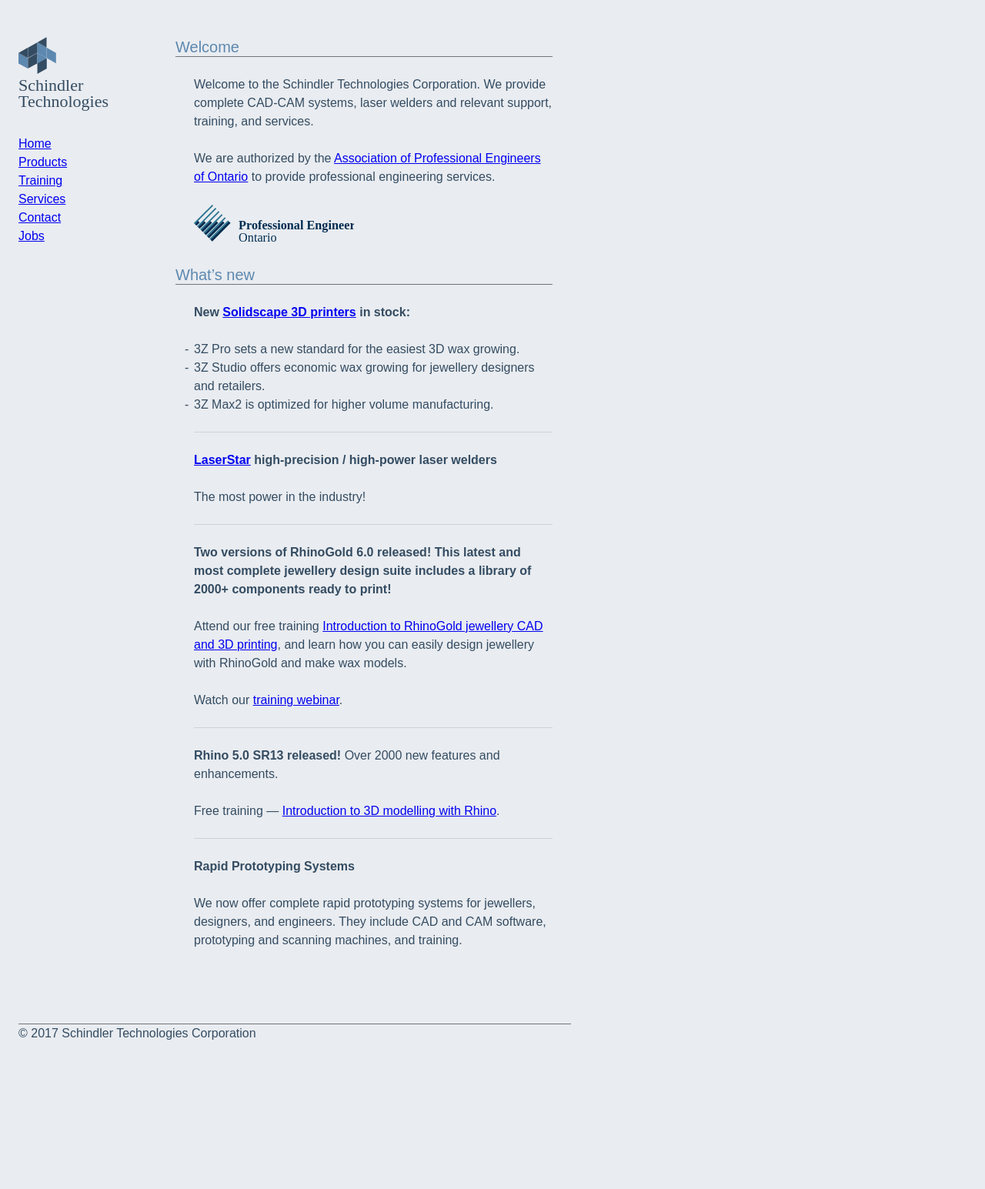
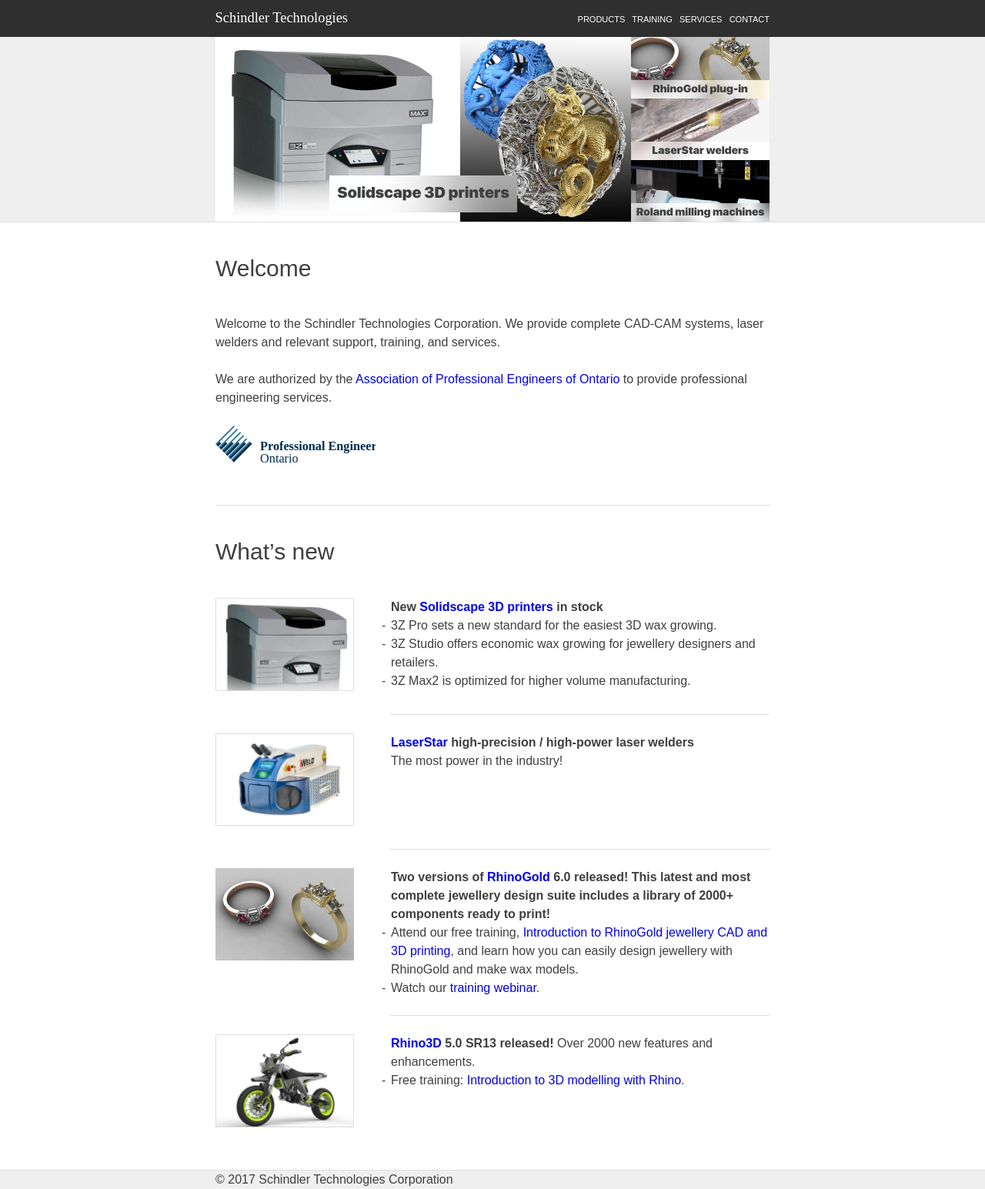
Before and after one commit to RadicleStudios/STCWebsite, a Jekyll site: the page built from index.md, in a window 1280 px wide. Shown: the whole page at 77% size. Built offline with Jekyll 4.4.1, drawn with Linux system fonts in a browser that asks for light colours; our own code applies the rules of GitHub Pages for plain Markdown files; before the commit the page ends 1379 px from its top, so only the background shows below that.

Commit message:
WIP commit

```diff
--- a/_includes/footer.html
+++ b/_includes/footer.html
@@ -1,5 +1,7 @@
-<footer>
-  <p without-vertical-margins>&copy; 2017 Schindler Technologies Corporation</p>
-  <nav>
-  </nav>
+<footer with-top-border>
+  <div class="content-container">
+    <p without-vertical-margins>&copy; 2017 Schindler Technologies Corporation</p>
+    <nav>
+    </nav>
+  </div>
 </footer>
--- a/_layouts/default.html
+++ b/_layouts/default.html
@@ -11,24 +11,46 @@
     <link rel="stylesheet" type="text/css" href="/default.css">
   </head>
   <body>
-    <nav>
-      <h1 without-vertical-margins like-paragraph-text>
-        <a href="/" without-underline>
-          <img src="/assets/stacked-logo.svg" style="height: 96px;">
-        </a>
-      </h1>
-      <p>
-        <a href="/">Home</a><br>
-        <a href="/products/index.html">Products</a><br>
-        <a href="/training/index.html">Training</a><br>
-        <a href="/services/index.html">Services</a><br>
-        <a href="/contact.html">Contact</a><br>
-        <a href="/jobs.html">Jobs</a>
-      </p>
-    </nav>
-    <main>
+    <header style="line-height: 48px;">
+      <div class="content-container">
+        <a href="/"><img src="/assets/logo-white.svg" style="height: 20px; vertical-align: middle; position: relative; top: -1px;"></a>
+        <nav style="float: right; font-size: 11px; position: relative; top: 1px;">
+          <a style="color: white;" href="/products.html">PRODUCTS</a> &nbsp;
+          <a style="color: white;" href="/training.html">TRAINING</a> &nbsp;
+          <a style="color: white;" href="/services.html">SERVICES</a> &nbsp;
+          <a style="color: white;" href="/contact.html">CONTACT</a>
+        </nav>
+      </div>
+    </header>
+    <section without-vertical-padding with-bottom-border>
+      <div class="content-container">
+        <div style="display: table; height: 240px; width: 100%;">
+          <div class="carousel-main" style="display: table-cell; width: 75%; background-color: #BFBFBF; background: top left / 540px url(/assets/carousel-solidscape.png)">
+            &nbsp;
+          </div>
+          <div class="carousel-upcoming" style="display: table-cell; height: 100%; width: 25%; background-color: #7F7F7F">
+            <table style="height: 100%; width: 100%;">
+              <tr>
+                <td style="background: top left / 180px url(/assets/carousel-rhinogold-mini.png)"></td>
+              </tr>
+              <tr>
+                <td style="background: top left / 180px url(/assets/carousel-laserstar-mini.png)"></td>
+              </tr>
+              <tr>
+                <td style="background: top left / 180px url(/assets/carousel-roland-mini.png)"></td>
+              </tr>
+            </table>
+          </div>
+        </div>
+      </div>
+    </section>
+
+    <main with-white-background>
+      <div class="content-container">
       {{ content }}
+      </div>
     </main>
+
     {% include footer.html %}
   </body>
 </html>
--- a/default.css
+++ b/default.css
@@ -1,37 +1,33 @@
 /* Layout */
 
-body { max-width: 718px; min-width: 296px; margin: 24px; }
-body > nav { float: left; width: 120px; margin-top: 24px; }
-body > main { max-width: 540px; padding: 1px 0 48px 48px; margin: 0 24px 24px 180px; }
-
-body > footer { border-top: 1px solid transparent; }
+* { box-sizing: border-box; }
 blockquote { padding-left: 23px; border-left: 1px solid transparent; }
-hr { border: 0; border-bottom: 1px solid transparent; height: 0; margin: -1px 0 0 0; }
+.content-container { max-width: 720px; margin: 0 auto; }
+section, main { padding-top: 48px; padding-bottom: 48px; }
+hr { border: 0; border-bottom: 1px solid transparent; height: 1px; margin: 23px 0 24px 0; }
 
 /* Colour */
 
-body { background-color: #E9ECF0; color: #344C62; } /* Lighter colour: #5D88B0 */
-body > header { border-color: rgba(0, 0, 0, 0.5); }
-body > footer { border-color: rgba(0, 0, 0, 0.5); }
+body { background-color: #EFEFEF; color: #3F3F3F; }
+body > header { background: #2F2F2F; }
 blockquote { border-color: #93B2A0; }
-h2 { border-bottom: 1px solid rgba(0, 0, 0, 0.5); color: #5D88B0; }
 h3 { color: #93B2A0; }
 a { color: #0000F0; }
-hr { border-color: #D0D3D6; }
+hr { border-color: #DFDFDF; }
 
 /* Typography */
 
-body { font-family: sans-serif; }
+body { font-family: sans-serif; line-height: 24px; }
 
-p   { line-height: 24px; font-size: 16px; margin: 24px 0; }
-ul  { line-height: 24px; font-size: 16px; margin: 24px 0; }
-h3  { line-height: 24px; font-size: 16px; margin: 24px 0 0 0; font-weight: bold; }
-h2  { line-height: 24px; font-size: 20px; margin: 24px 0; margin-left: -24px; }
-h1  { line-height: 24px; font-size: 21px; margin: 120px 0 48px 0; }
+p   { font-size: 16px; }
+ul  { font-size: 16px; }
+h3  { font-size: 16px; font-weight: bold; }
+h2  { font-size: 30px; margin: 0 0 48px 0; font-weight: lighter; }
+h1  { font-size: 21px; margin: 0 0 48px 0; }
 
 em, i { font-style: italic; }
 strong, b { font-weight: bold; }
-a { text-decoration: underline; }
+a { text-decoration: none; }
 code { white-space: pre; }
 sup { vertical-align: super; line-height: 0; font-size: smaller; }
 
@@ -40,16 +36,31 @@
 
 /* Misc */
 
+div::after { content: ""; display: table; clear: both; }
+table { width: 100%; table-layout: fixed; }
+td { vertical-align: top; }
+
 [without-vertical-margins] { margin-top: 0; margin-bottom: 0; }
+[without-vertical-padding] { padding-top: 0; padding-bottom: 0; }
 [without-top-margin] { margin-top: 0; }
 [with-overline] { text-decoration: overline; }
+[with-vertical-margins] { margin-top: 24px; margin-bottom: 24px; }
+[with-tall-vertical-margins] { margin-top: 48px; margin-bottom: 48px; }
 [like-paragraph-text] { line-height: 24px; font-size: 16px; }
 [special-tabular] { font-feature-settings: "tnum"; }
-p[delete-line] { margin-top: -24px; }
+
+p[single-line-break] { margin-top: 24px; }
+p[double-line-break] { margin-top: 48px; }
+
 div[logo] { margin: 120px 0 48px 0; }
 img[logo] { display: inline-block; vertical-align: middle; height: 48px; margin: 0; }
 h1[logo] { display: inline-block; vertical-align: middle; font-size: 21px; margin: 0 0 0 6px; }
 img.special-bleed { margin: -12px; }
 [without-underline] { text-decoration: none; }
+[with-white-background] { background-color: white; }
+hr[short] { width: 96px; margin: 0 auto 0 0; }
+[clear] { clear: both; }
+[with-bottom-border] { border-bottom: 1px solid #DFDFDF; }
+[with-top-border] {border-top: 1px solid #DFDFDF; }
 
 html { -moz-text-size-adjust: none; -ms-text-size-adjust: none; -webkit-text-size-adjust: none; text-size-adjust: none; }
--- a/index.md
+++ b/index.md
@@ -5,41 +5,76 @@
 ## Welcome
 
 Welcome to the Schindler Technologies Corporation. We provide complete CAD-CAM systems, laser welders and relevant support, training, and services.
+<br><br>
+We are authorized by the [Association of Professional Engineers of Ontario](http://www.peo.on.ca/) to provide professional engineering services.
+<br><br>
+![](/assets/peo-logo.svg){:style="height: 48px;"}
 
-We are authorized by the [Association of Professional Engineers of Ontario](http://www.peo.on.ca/) to provide professional engineering services.<br>
-
-![](/assets/peo-logo.svg){:style="height: 48px;"}
+<hr with-tall-vertical-margins/>
 
 ## What's new
 
-**New [Solidscape 3D printers](/products/solidscape.html) in stock:**
+<table>
+<td style="width: 25%;"><img src='/assets/solidscape-3zmax2.png' style="width: 100%; border: 1px solid #DFDFDF;"></td>
+<td markdown="1" style="padding-left: 48px;">
+**New [Solidscape 3D printers](/products/solidscape.html) in stock**
 
 - 3Z Pro sets a new standard for the easiest 3D wax growing.
 - 3Z Studio offers economic wax growing for jewellery designers and retailers.
 - 3Z Max2 is optimized for higher volume manufacturing.
+</td>
+</table>
+
+<hr style="width: 68.5%; margin-left: auto;">
+
+<table>
+<td style="width: 25%;"><img src='/assets/laserstar-iweld.png' style="width: 100%; border: 1px solid #DFDFDF;"></td>
+<td markdown="1" style="padding-left: 48px;">
+**[LaserStar](/products/laserstar.html) high-precision / high-power laser welders**
+
+The most power in the industry!
+</td>
+</table>
+
+<hr style="width: 68.5%; margin-left: auto;">
+
+<table>
+<td style="width: 25%;"><img src='/assets/rhinogold.png' style="width: 100%;"></td>
+<td markdown="1" style="padding-left: 48px;">
+**Two versions of [RhinoGold](/products/rhinogold.html) 6.0 released! This latest and most complete jewellery design suite includes a library of 2000+ components ready to print!**
+
+- Attend our free training, [Introduction to RhinoGold jewellery CAD and 3D printing](/training/intro-to-rhinogold.html), and learn how you can easily design jewellery with RhinoGold and make wax models.
+- Watch our [training webinar](/training/webinar.html).
+</td>
+</table>
+
+<hr style="width: 68.5%; margin-left: auto;">
+
+<table>
+<td style="width: 25%;"><img src='/assets/rhino-takahiro-yoshioka.png' style="width: 100%; border: 1px solid #DFDFDF;"></td>
+<td markdown="1" style="padding-left: 48px;">
+**[Rhino3D](/products/rhino3d.html) 5.0 SR13 released!** Over 2000 new features and enhancements.
+
+- Free training: [Introduction to 3D modelling with Rhino](/training/intro-to-3d.html).
+</td>
+</table>
+
+
+
+<!-- ## What's new
 
 * * *
 
-**[LaserStar](/products/laserstar.html) high-precision / high-power laser welders**
 
-The most power in the industry!
 
 * * *
 
-**Two versions of RhinoGold 6.0 released! This latest and most complete jewellery design suite includes a library of 2000+ components ready to print!**
-
-Attend our free training [Introduction to RhinoGold jewellery CAD and 3D printing](/training/intro-to-rhinogold.html), and learn how you can easily design jewellery with RhinoGold and make wax models.
-
-Watch our [training webinar](/training/webinar.html).
 
 * * *
 
-**Rhino 5.0 SR13 released!** Over 2000 new features and enhancements.
-
-Free training --- [Introduction to 3D modelling with Rhino](/training/intro-to-3d.html).
 
 * * *
 
 **Rapid Prototyping Systems**
 
-We now offer complete rapid prototyping systems for jewellers, designers, and engineers. They include CAD and CAM software, prototyping and scanning machines, and training.
+We now offer complete rapid prototyping systems for jewellers, designers, and engineers. They include CAD and CAM software, prototyping and scanning machines, and training. -->
```
Also changed, not shown: assets/carousel-laserstar-mini.png (added), assets/carousel-laserstar.png (added), assets/carousel-rhinogold-mini.png (added), assets/carousel-rhinogold.png (added), assets/carousel-roland-mini.png (added), assets/carousel-roland.png (added), assets/carousel-solidscape-mini.png (added), assets/carousel-solidscape.png (added), assets/laserstar-iweld.png (added), assets/logo-white.svg (added), assets/rhino-takahiro-yoshioka.png (added), assets/rhinogold.png (added), assets/solidscape-3zmax2.png (added).
